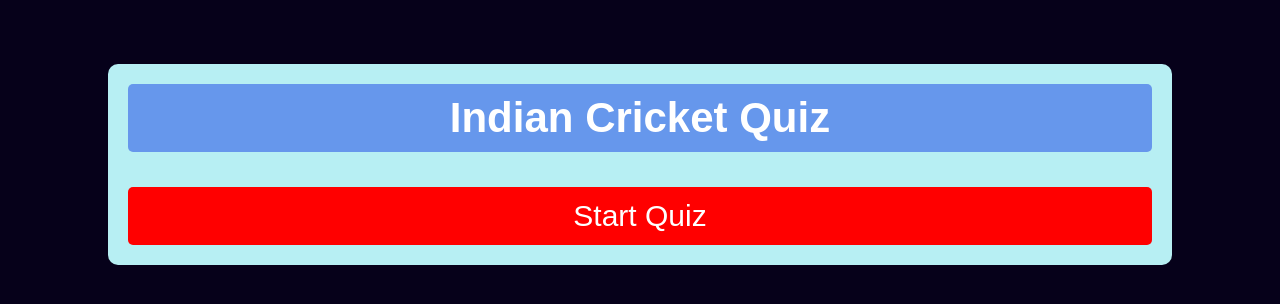
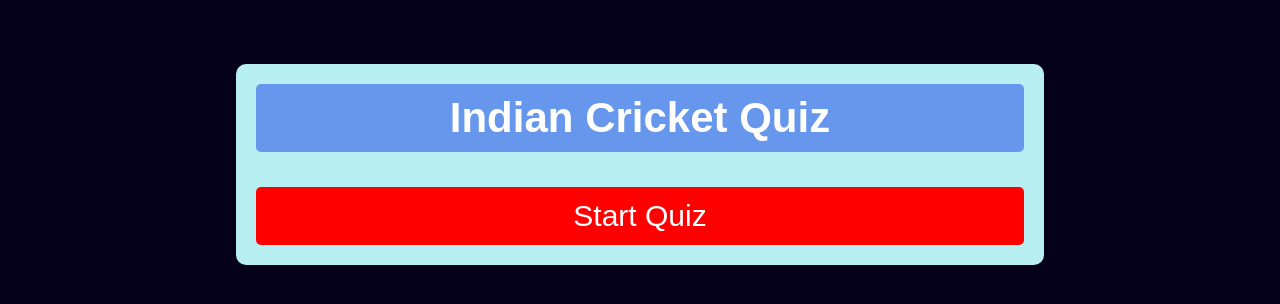
Before and after one commit to eklavya11/cricket-quiz-app, a plain HTML site: page index.html in a window 1280 px wide. Drawn offline with Linux system fonts and the light colour scheme.

Commit message:
Update styles.css

```diff
--- a/styles.css
+++ b/styles.css
@@ -16,8 +16,8 @@ body {
     text-align: center;
     padding: 20px;
     /* max-width: 700px; */
-     width: 80%;
-    height: 200%;
+     width: 60%;
+    height: 130%;
     margin-top: 5%;
     margin-bottom: 5%;
 
```
